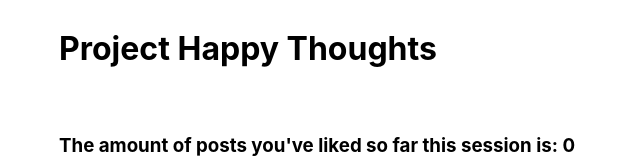
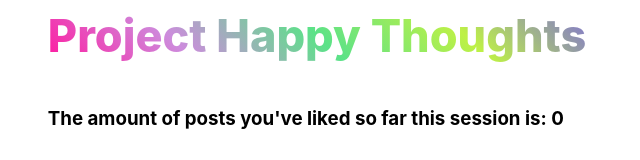
Before and after one commit to Technigo/project-happy-thoughts-vite, a React (Vite) app: page / in a window 1280 px wide. Shown: the top 160 px of the page, without its empty margins (323-963 px from the left). Built offline with nearby package versions, Linux system fonts and the light colour scheme; no server answers.

Commit message:
added comments and updated README

```diff
--- a/src/App.jsx
+++ b/src/App.jsx
@@ -10,12 +10,13 @@
   // State that tracks the post information from the API
   const [thoughtCollection, setThoughtCollection] = useState([]);
 
-  // A state that tracks the total amount of likes during a session
+  // A state that tracks the total amount of global likes during a session
   const [likeCounter, setLikeCounter] = useState(0);
 
   //The API connection string
   const thoughtAPI = "https://happy-thoughts-ux7hkzgmwa-uc.a.run.app/thoughts";
 
+  //The call to the API
   const callAPi = async () => {
     await fetch(thoughtAPI)
       .then((data) => data.json())
@@ -30,6 +31,7 @@
     callAPi();
   }, []);
 
+  //Adds a new post to the beginning of the thougtCollection
   const addNewPost = (newPost) => {
     setThoughtCollection([newPost, ...thoughtCollection]);
   };
--- a/src/components/LikeButton.jsx
+++ /dev/null
@@ -1,3 +0,0 @@
-export const LikeButton = () => {
-  return <div>LikeButton</div>;
-};
--- a/src/components/TotalLikes.jsx
+++ /dev/null
@@ -1,3 +0,0 @@
-export const TotalLikes = () => {
-  return <div>TotalLikes</div>;
-};
--- a/src/components/happyThought/HappyThought.jsx
+++ b/src/components/happyThought/HappyThought.jsx
@@ -3,14 +3,17 @@
 import { useState } from "react";
 
 export const HappyThought = ({ thought, setLikeCounter }) => {
+  //State that checks if a post has been liked by the user
   const [liked, setLiked] = useState(false);
+
+  //State that keeps track of how many likes a post has
   const [totalHearts, setTotalHearts] = useState(thought.hearts);
-  const thoughts = thought;
 
+  //State tracking how many times a post has been liked by the user
   const [likesThisSession, setLikesThisSession] = useState(0);
 
+  //Function that handles the user clicking the heart/like button on a post
   const handleLike = async (e) => {
-    // alert("You have liked this post!");
     e.preventDefault();
 
     if (!liked) {
@@ -23,8 +26,6 @@
       // Setting the content type of the request to application/json
       headers: { "Content-Type": "application/json" },
     };
-
-    console.log(likesThisSession);
 
     await fetch(
       `https://happy-thoughts-ux7hkzgmwa-uc.a.run.app/thoughts/${thought._id}/like`,
@@ -40,7 +41,7 @@
 
   return (
     <>
-      {thoughts ? (
+      {thought ? (
         <div key={thought._id} className="post-body">
           {/* <p className="post-text">My dog Mochi 🐕‍🦺</p> */}
           <p className="post-text">{thought.message}</p>
--- a/src/index.css
+++ b/src/index.css
@@ -27,3 +27,20 @@
   width: 100%;
   height: auto;
 }
+
+h1 {
+  background: -webkit-linear-gradient(
+    45deg,
+    #ff199f,
+    #cd8cdd,
+    #5be288,
+    #bef146,
+    #7e6ed8
+  );
+  font-weight: 800;
+  background-clip: text;
+  -webkit-background-clip: text;
+  -webkit-text-fill-color: transparent;
+  margin: 0;
+  font-size: 45px;
+}
```
Also changed, not shown: 1 other file (tests, documents, lock files or other folders).
